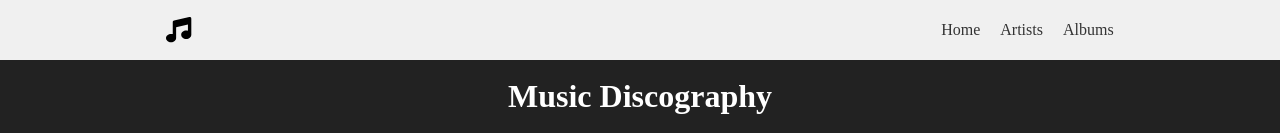
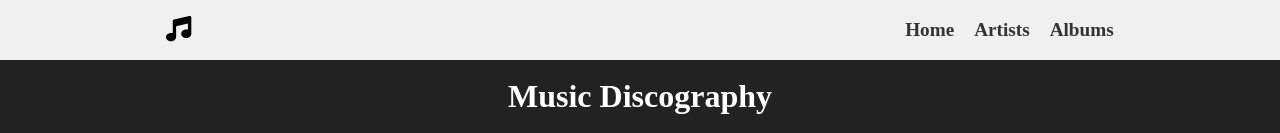
Before and after one commit to RobertSowinski/music-discography, a Next.js app: page / in a window 1280 px wide. Shown: the top 133 px of the page. Built offline with nearby package versions, Linux system fonts and the light colour scheme.

Commit message:
adding hovers to header and navigation to home page for icon in header

```diff
--- a/src/components/Header/Header.js
+++ b/src/components/Header/Header.js
@@ -8,7 +8,9 @@ export default function Header() {
   return (
     <header className={styles.header}>
       <div className={styles.headerIcon}>
-        <FontAwesomeIcon icon={faMusic} className={styles.icon} />
+        <Link href="/">
+          <FontAwesomeIcon icon={faMusic} className={styles.icon} />
+        </Link>
       </div>
       <div className={styles.links}>
         <Link href="/">Home</Link>
--- a/src/components/Header/Header.module.css
+++ b/src/components/Header/Header.module.css
@@ -11,11 +11,21 @@
   display: flex;
   align-items: center;
   flex: 0 0 auto;
+  color: red;
 }
 
 .icon {
   width: 27px;
   height: 27px;
+  color: #000; /* Sets the default fill color to black */
+}
+
+.icon:hover {
+  color: #90ee90; /* Changes to green on hover */
+}
+
+.icon svg {
+  fill: currentColor; /* Ensures the SVG fill inherits the color property */
 }
 
 .links {
@@ -25,6 +35,12 @@
 }
 
 .links a {
+  font-weight: bold;
+  font-size: 1.2rem;
   text-decoration: none;
   color: #333;
 }
+
+.links a:hover {
+  color: #90ee90;
+}
```
